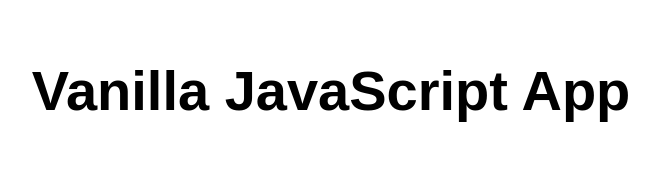
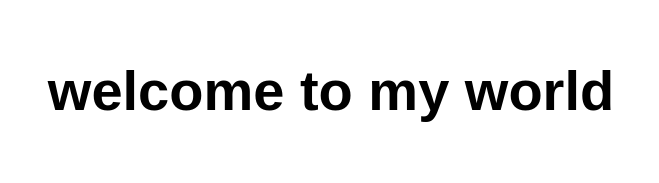
Before and after one commit to B2580/mysattic, a website: page src/index.html in a window 1280 px wide. Shown: the whole page, without its empty margins (309-968 px from the left). Drawn offline with Linux system fonts and the light colour scheme.

Commit message:
Update index.html

```diff
--- a/src/index.html
+++ b/src/index.html
@@ -5,12 +5,12 @@
   <meta charset="UTF-8">
   <meta name="viewport" content="width=device-width, initial-scale=1.0">
   <link rel="stylesheet" href="styles.css">
-  <title>Vanilla JavaScript App</title>
+  <title>welcome to my world </title>
 </head>
 
 <body>
   <main>
-    <h1>Vanilla JavaScript App</h1>
+    <h1>welcome to my world</h1>
   </main>
 </body>
 
```
